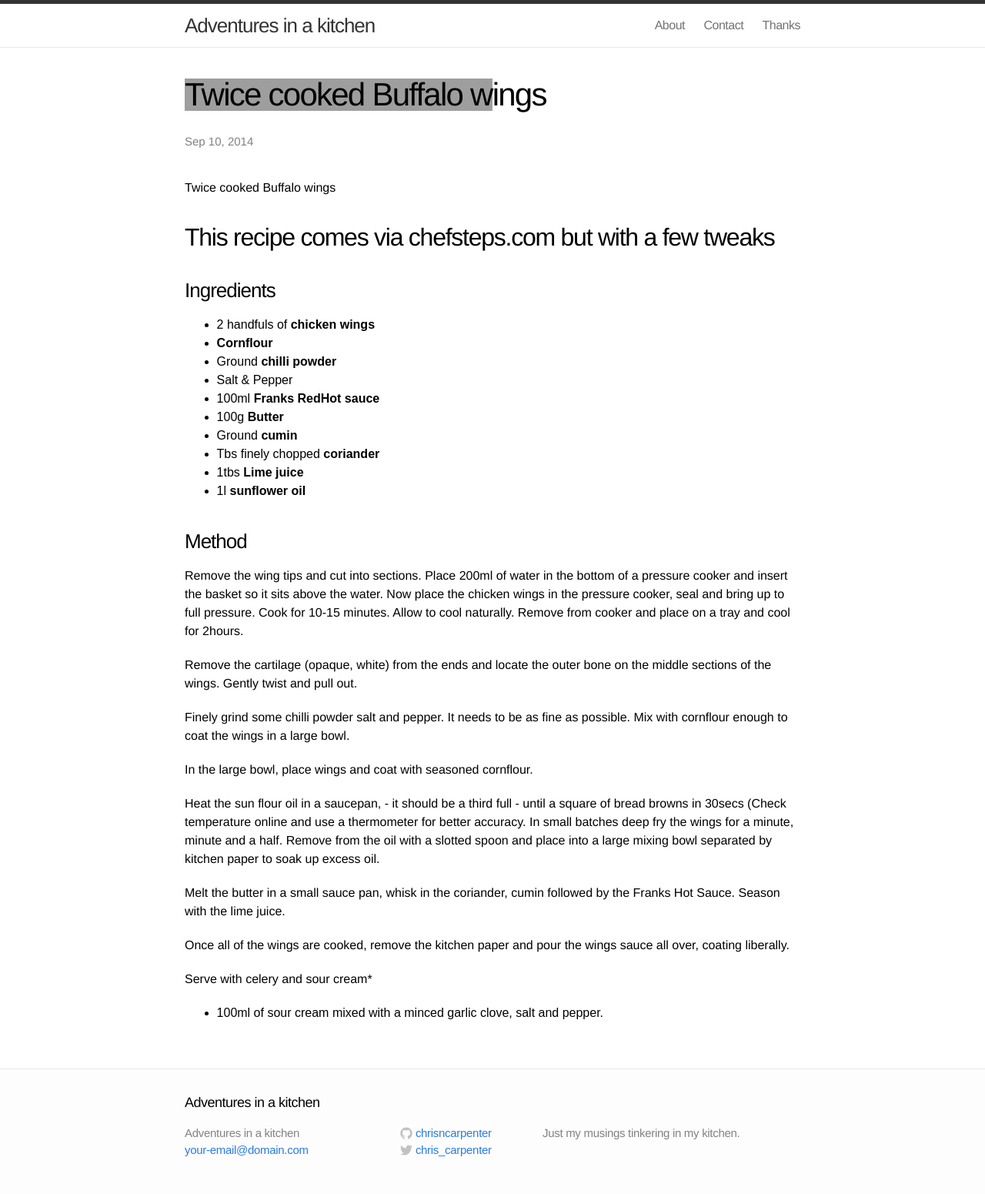
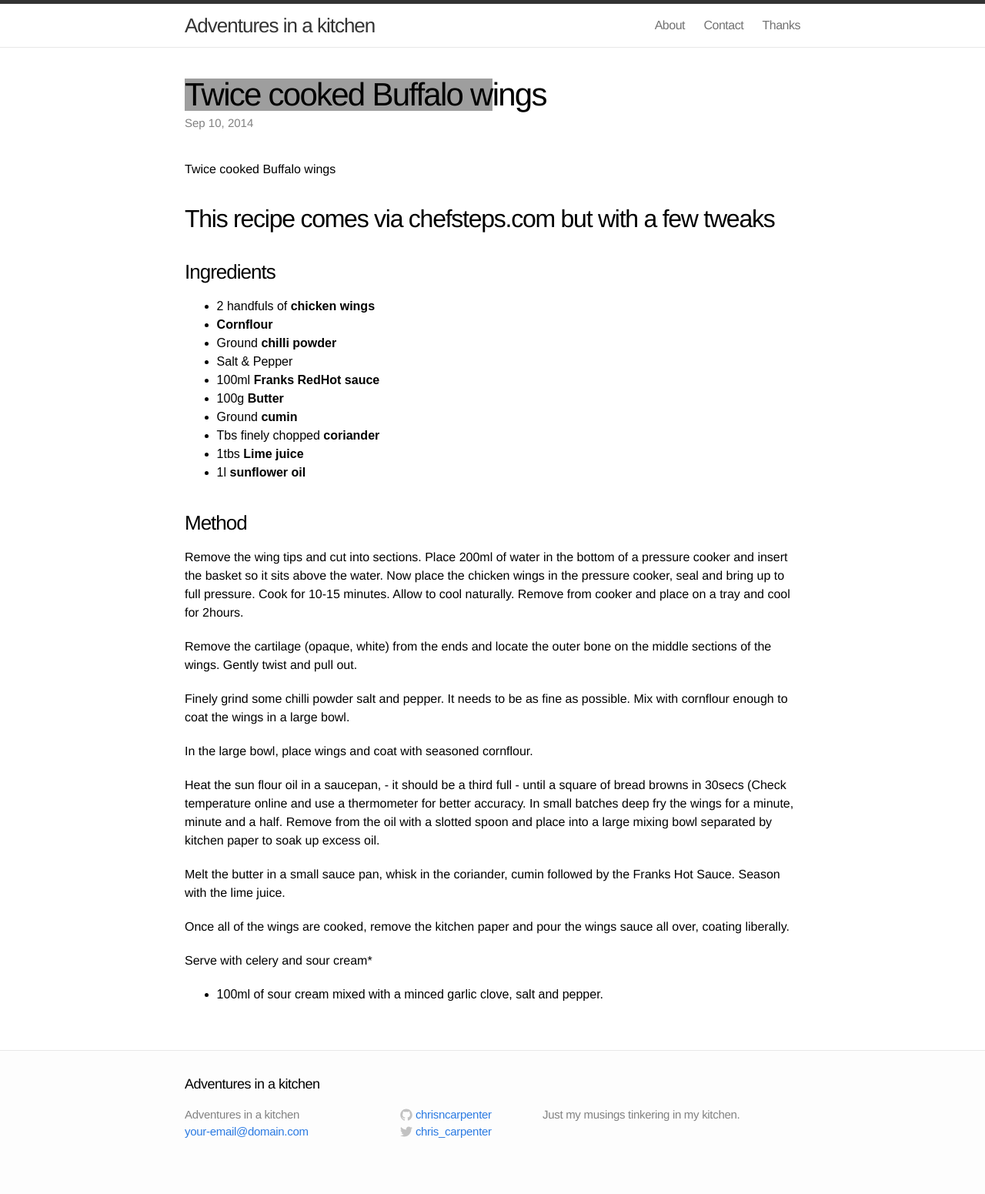
Before and after one commit to chrisncarpenter/chrisncarpenter.github.io, a Jekyll site: the page built from _posts/2014-09-10-chickenwings.markdown, in a window 1280 px wide. Shown: the whole page at 77% size. Built offline with Jekyll 4.4.1, drawn with Linux system fonts in a browser that asks for light colours; after the commit the page ends 1527 px from its top, so only the background shows below that; grey boxes are pictures that could not be loaded.

Commit message:
image code

```diff
--- a/_layouts/post.html
+++ b/_layouts/post.html
@@ -5,7 +5,7 @@
 
   <header class="post-header">
     <h1 style="background: url('/imgs/{{ post.img }}') no-repeat top left;">{{ page.title }}</h1>
-    <p><img href="/imgs/{{ page.img }}" />
+
     <p class="meta">{{ page.date | date: "%b %-d, %Y" }}{% if page.author %} • {{ page.author }}{% endif %}{% if page.meta %} • {{ page.meta }}{% endif %}</p>
   </header>
 
--- a/index.html
+++ b/index.html
@@ -11,6 +11,7 @@
       <li style="background: url('/imgs/{{ post.img }}') no-repeat top left;">
         <span class="post-date">{{ post.date | date: "%b %-d, %Y" }}</span>
         <a class="post-link" href="{{ post.url | prepend: site.baseurl }}">{{ post.title }}</a><br />
+         <p><img href="/imgs/{{ post.img }}" /><br />
         {{ post.excerpt }}
       </li>
     {% endfor %}
```
